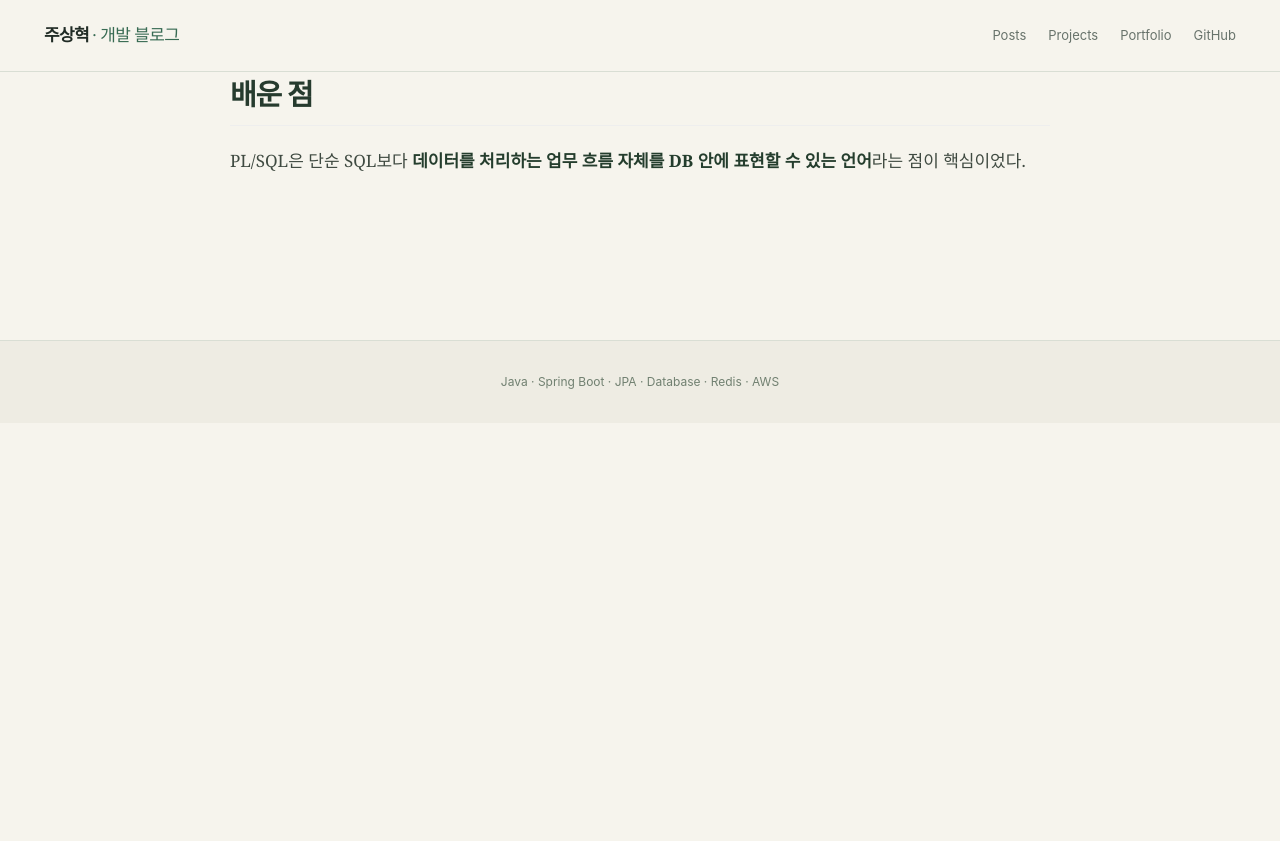
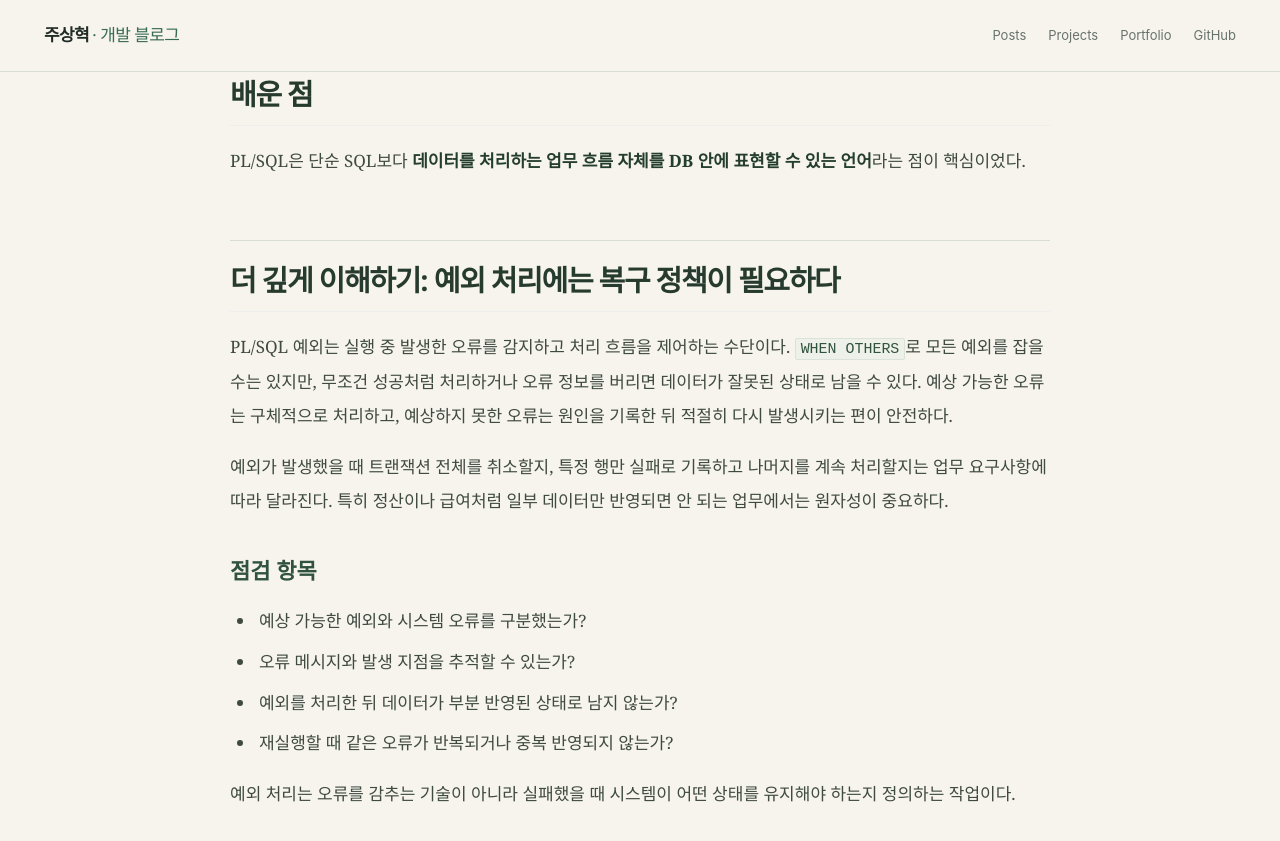
Before and after one commit to zuzusnasna/zuzusnasna.github.io, a Jekyll site: the page built from _posts/2026-10-19-oracle-plsql-exception.md, in a window 1280 px wide and 900 px high, scrolled down 1658 px. Shown: the top 841 px of the window. Built offline with Jekyll 4.4.1, drawn with Linux system fonts in a browser that asks for light colours; before the commit the page ends 2081 px from its top, so only the background shows below that.

Commit message:
docs: expand project notes with tradeoffs and validation

```diff
--- a/_posts/2026-10-19-oracle-plsql-exception.md
+++ b/_posts/2026-10-19-oracle-plsql-exception.md
@@ -42,3 +42,17 @@ EXCEPTION
 ## 배운 점
 
 PL/SQL은 단순 SQL보다 **데이터를 처리하는 업무 흐름 자체를 DB 안에 표현할 수 있는 언어**라는 점이 핵심이었다.
+
+## 더 깊게 이해하기: 예외 처리에는 복구 정책이 필요하다
+
+PL/SQL 예외는 실행 중 발생한 오류를 감지하고 처리 흐름을 제어하는 수단이다. `WHEN OTHERS`로 모든 예외를 잡을 수는 있지만, 무조건 성공처럼 처리하거나 오류 정보를 버리면 데이터가 잘못된 상태로 남을 수 있다. 예상 가능한 오류는 구체적으로 처리하고, 예상하지 못한 오류는 원인을 기록한 뒤 적절히 다시 발생시키는 편이 안전하다.
+
+예외가 발생했을 때 트랜잭션 전체를 취소할지, 특정 행만 실패로 기록하고 나머지를 계속 처리할지는 업무 요구사항에 따라 달라진다. 특히 정산이나 급여처럼 일부 데이터만 반영되면 안 되는 업무에서는 원자성이 중요하다.
+
+### 점검 항목
+- 예상 가능한 예외와 시스템 오류를 구분했는가?
+- 오류 메시지와 발생 지점을 추적할 수 있는가?
+- 예외를 처리한 뒤 데이터가 부분 반영된 상태로 남지 않는가?
+- 재실행할 때 같은 오류가 반복되거나 중복 반영되지 않는가?
+
+예외 처리는 오류를 감추는 기술이 아니라 실패했을 때 시스템이 어떤 상태를 유지해야 하는지 정의하는 작업이다.
```
